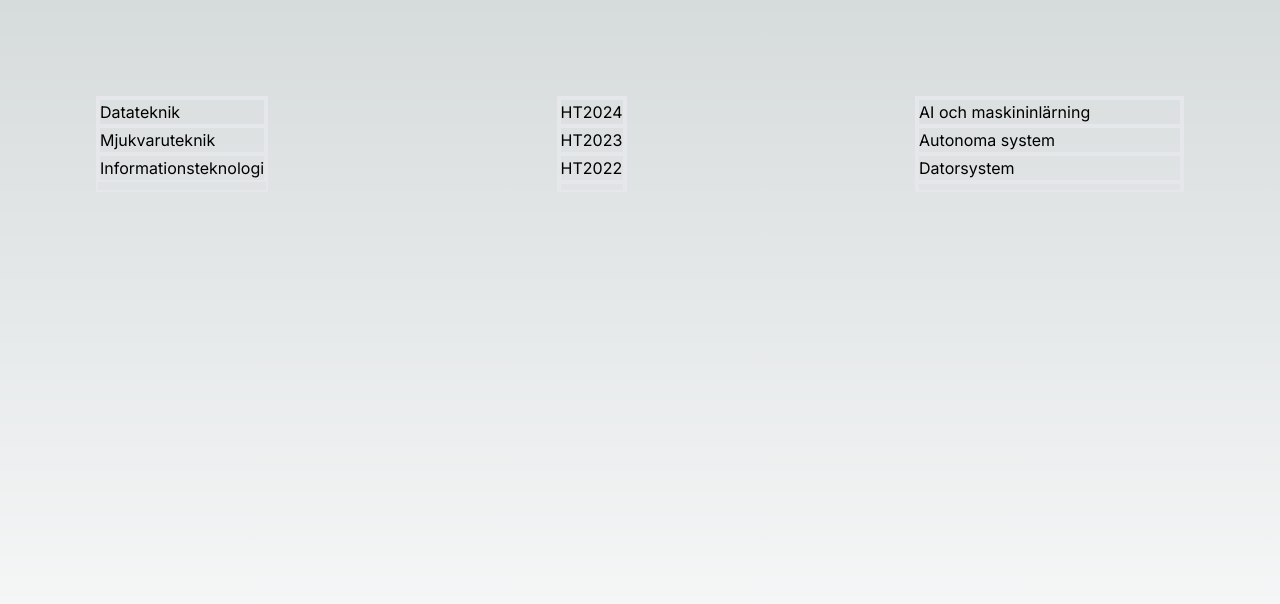
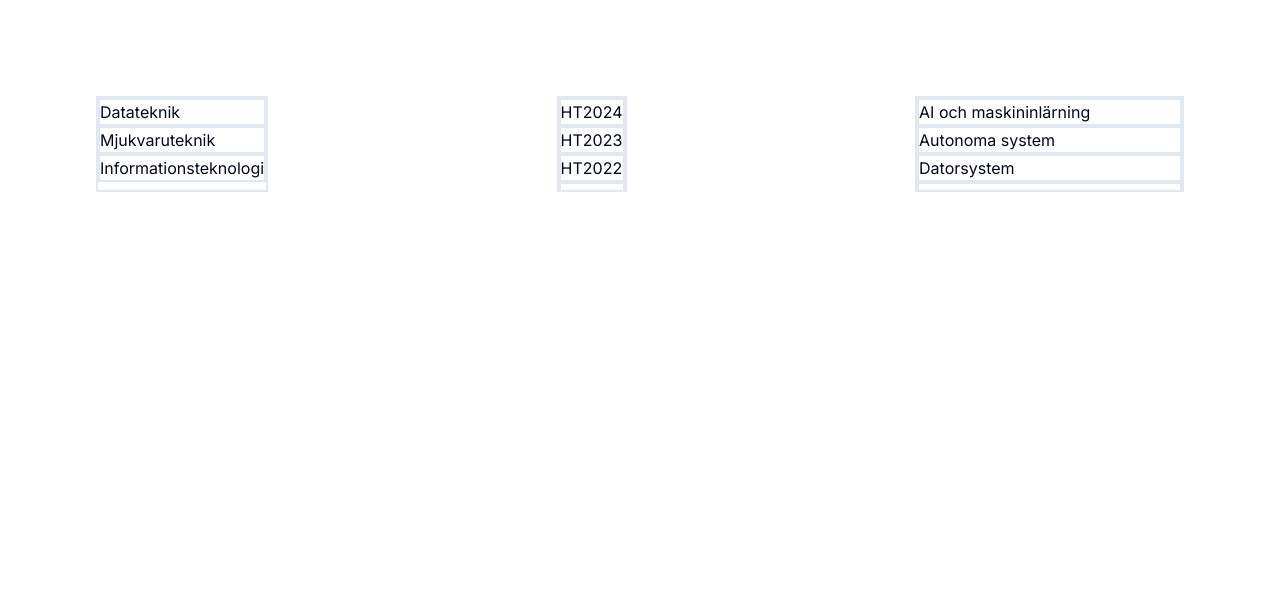
Before and after one commit to Olle-Mineur/liu-master-planner, a Next.js app: page /masterplanner in a window 1280 px wide. Shown: the top 604 px of the page. Built offline with nearby package versions, Linux system fonts and the light colour scheme.

Commit message:
Added shadcn

```diff
--- a/app/globals.css
+++ b/app/globals.css
@@ -2,32 +2,75 @@
 @tailwind components;
 @tailwind utilities;
 
-:root {
-  --foreground-rgb: 0, 0, 0;
-  --background-start-rgb: 214, 219, 220;
-  --background-end-rgb: 255, 255, 255;
-}
+@layer base {
+  :root {
+    --background: 0 0% 100%;
+    --foreground: 222.2 84% 4.9%;
 
-@media (prefers-color-scheme: dark) {
-  :root {
-    --foreground-rgb: 255, 255, 255;
-    --background-start-rgb: 0, 0, 0;
-    --background-end-rgb: 0, 0, 0;
+    --card: 0 0% 100%;
+    --card-foreground: 222.2 84% 4.9%;
+
+    --popover: 0 0% 100%;
+    --popover-foreground: 222.2 84% 4.9%;
+
+    --primary: 222.2 47.4% 11.2%;
+    --primary-foreground: 210 40% 98%;
+
+    --secondary: 210 40% 96.1%;
+    --secondary-foreground: 222.2 47.4% 11.2%;
+
+    --muted: 210 40% 96.1%;
+    --muted-foreground: 215.4 16.3% 46.9%;
+
+    --accent: 210 40% 96.1%;
+    --accent-foreground: 222.2 47.4% 11.2%;
+
+    --destructive: 0 84.2% 60.2%;
+    --destructive-foreground: 210 40% 98%;
+
+    --border: 214.3 31.8% 91.4%;
+    --input: 214.3 31.8% 91.4%;
+    --ring: 222.2 84% 4.9%;
+
+    --radius: 0.5rem;
+  }
+
+  .dark {
+    --background: 222.2 84% 4.9%;
+    --foreground: 210 40% 98%;
+
+    --card: 222.2 84% 4.9%;
+    --card-foreground: 210 40% 98%;
+
+    --popover: 222.2 84% 4.9%;
+    --popover-foreground: 210 40% 98%;
+
+    --primary: 210 40% 98%;
+    --primary-foreground: 222.2 47.4% 11.2%;
+
+    --secondary: 217.2 32.6% 17.5%;
+    --secondary-foreground: 210 40% 98%;
+
+    --muted: 217.2 32.6% 17.5%;
+    --muted-foreground: 215 20.2% 65.1%;
+
+    --accent: 217.2 32.6% 17.5%;
+    --accent-foreground: 210 40% 98%;
+
+    --destructive: 0 62.8% 30.6%;
+    --destructive-foreground: 210 40% 98%;
+
+    --border: 217.2 32.6% 17.5%;
+    --input: 217.2 32.6% 17.5%;
+    --ring: 212.7 26.8% 83.9%;
   }
 }
 
-body {
-  color: rgb(var(--foreground-rgb));
-  background: linear-gradient(
-      to bottom,
-      transparent,
-      rgb(var(--background-end-rgb))
-    )
-    rgb(var(--background-start-rgb));
-}
-
-@layer utilities {
-  .text-balance {
-    text-wrap: balance;
+@layer base {
+  * {
+    @apply border-border;
+  }
+  body {
+    @apply bg-background text-foreground;
   }
 }
--- a/app/masterplanner/page.tsx
+++ b/app/masterplanner/page.tsx
@@ -1,7 +1,7 @@
 import { STUDIE_INFO_URL, ENABLED_PROGRAMS } from "../backend/Scrape";
-import Bar from "../components/ProgramBar/Bar";
-import List from '../components/ProgramBar/List';
-import Listitem from '../components/ProgramBar/Listitem';
+import Bar from "../../components/ProgramBar/Bar";
+import List from '../../components/ProgramBar/List';
+import Listitem from '../../components/ProgramBar/Listitem';
 
 export default function Home() {
     return (
--- /dev/null
+++ b/lib/utils.ts
@@ -0,0 +1,6 @@
+import { type ClassValue, clsx } from "clsx"
+import { twMerge } from "tailwind-merge"
+
+export function cn(...inputs: ClassValue[]) {
+  return twMerge(clsx(inputs))
+}
--- a/tailwind.config.ts
+++ b/tailwind.config.ts
@@ -1,25 +1,80 @@
-import type { Config } from "tailwindcss";
+import type { Config } from "tailwindcss"
 
-const config: Config = {
+const config = {
+  darkMode: ["class"],
   content: [
-    "./pages/**/*.{js,ts,jsx,tsx,mdx}",
-    "./components/**/*.{js,ts,jsx,tsx,mdx}",
-    "./app/**/*.{js,ts,jsx,tsx,mdx}",
-  ],
+    './pages/**/*.{ts,tsx}',
+    './components/**/*.{ts,tsx}',
+    './app/**/*.{ts,tsx}',
+    './src/**/*.{ts,tsx}',
+	],
+  prefix: "",
   theme: {
+    container: {
+      center: true,
+      padding: "2rem",
+      screens: {
+        "2xl": "1400px",
+      },
+    },
     extend: {
-      backgroundImage: {
-        "gradient-radial": "radial-gradient(var(--tw-gradient-stops))",
-        "gradient-conic":
-          "conic-gradient(from 180deg at 50% 50%, var(--tw-gradient-stops))",
+      colors: {
+        border: "hsl(var(--border))",
+        input: "hsl(var(--input))",
+        ring: "hsl(var(--ring))",
+        background: "hsl(var(--background))",
+        foreground: "hsl(var(--foreground))",
+        primary: {
+          DEFAULT: "hsl(var(--primary))",
+          foreground: "hsl(var(--primary-foreground))",
+        },
+        secondary: {
+          DEFAULT: "hsl(var(--secondary))",
+          foreground: "hsl(var(--secondary-foreground))",
+        },
+        destructive: {
+          DEFAULT: "hsl(var(--destructive))",
+          foreground: "hsl(var(--destructive-foreground))",
+        },
+        muted: {
+          DEFAULT: "hsl(var(--muted))",
+          foreground: "hsl(var(--muted-foreground))",
+        },
+        accent: {
+          DEFAULT: "hsl(var(--accent))",
+          foreground: "hsl(var(--accent-foreground))",
+        },
+        popover: {
+          DEFAULT: "hsl(var(--popover))",
+          foreground: "hsl(var(--popover-foreground))",
+        },
+        card: {
+          DEFAULT: "hsl(var(--card))",
+          foreground: "hsl(var(--card-foreground))",
+        },
       },
-      maxHeight: {
-        '25': '25%',
-        '50': '50%',
-        '75': '75%',
-      }
+      borderRadius: {
+        lg: "var(--radius)",
+        md: "calc(var(--radius) - 2px)",
+        sm: "calc(var(--radius) - 4px)",
+      },
+      keyframes: {
+        "accordion-down": {
+          from: { height: "0" },
+          to: { height: "var(--radix-accordion-content-height)" },
+        },
+        "accordion-up": {
+          from: { height: "var(--radix-accordion-content-height)" },
+          to: { height: "0" },
+        },
+      },
+      animation: {
+        "accordion-down": "accordion-down 0.2s ease-out",
+        "accordion-up": "accordion-up 0.2s ease-out",
+      },
     },
   },
-  plugins: [],
-};
-export default config;
+  plugins: [require("tailwindcss-animate")],
+} satisfies Config
+
+export default config
```
Also changed, not shown: package.json (+6 -1 lines), components/ProgramBar/Bar.tsx (renamed from app/components/ProgramBar/Bar.tsx), components/ProgramBar/List.tsx (renamed from app/components/ProgramBar/List.tsx), components/ProgramBar/Listitem.tsx (renamed from app/components/ProgramBar/Listitem.tsx), 1 other file (tests, documents, lock files or other folders).
